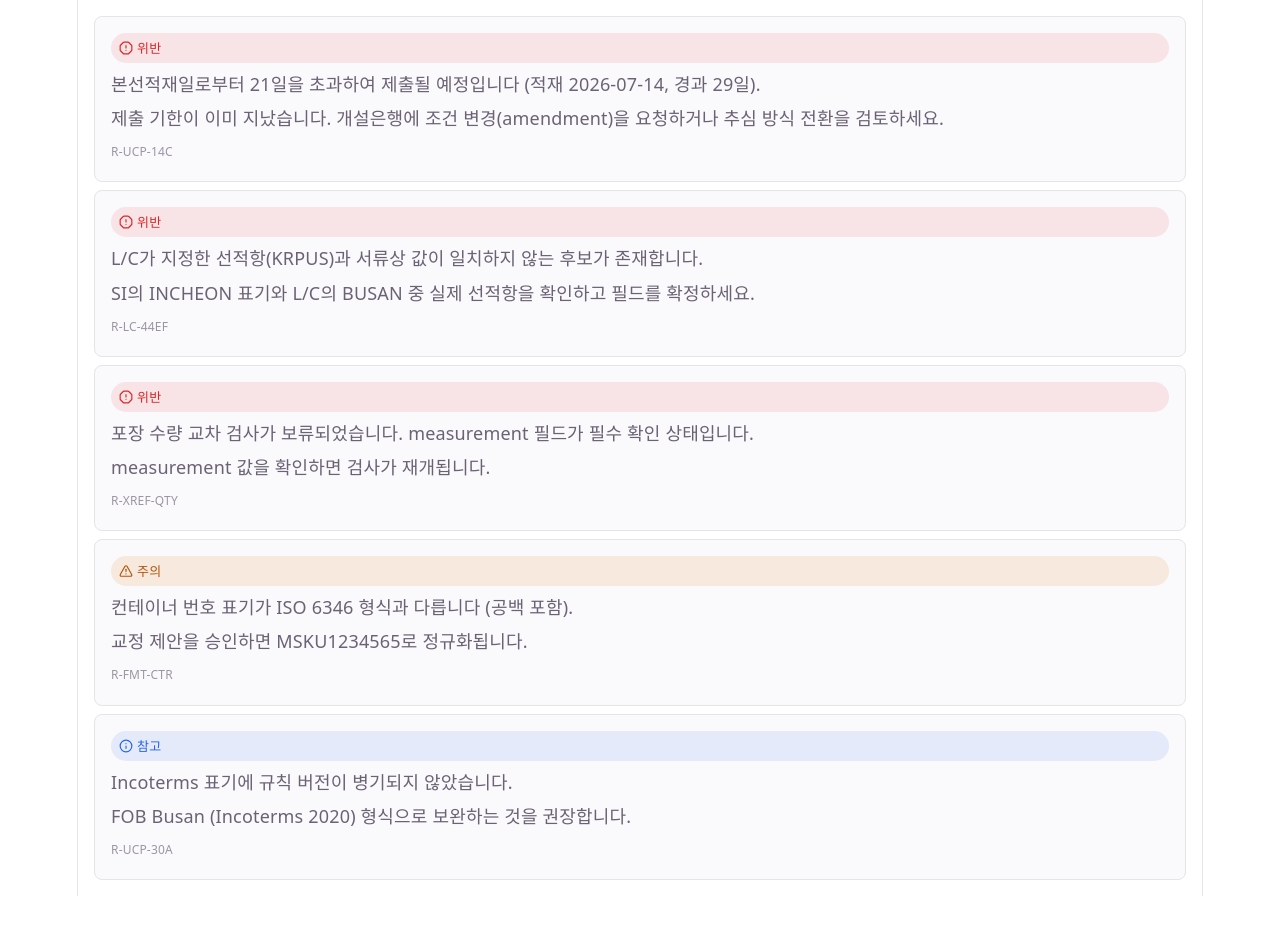
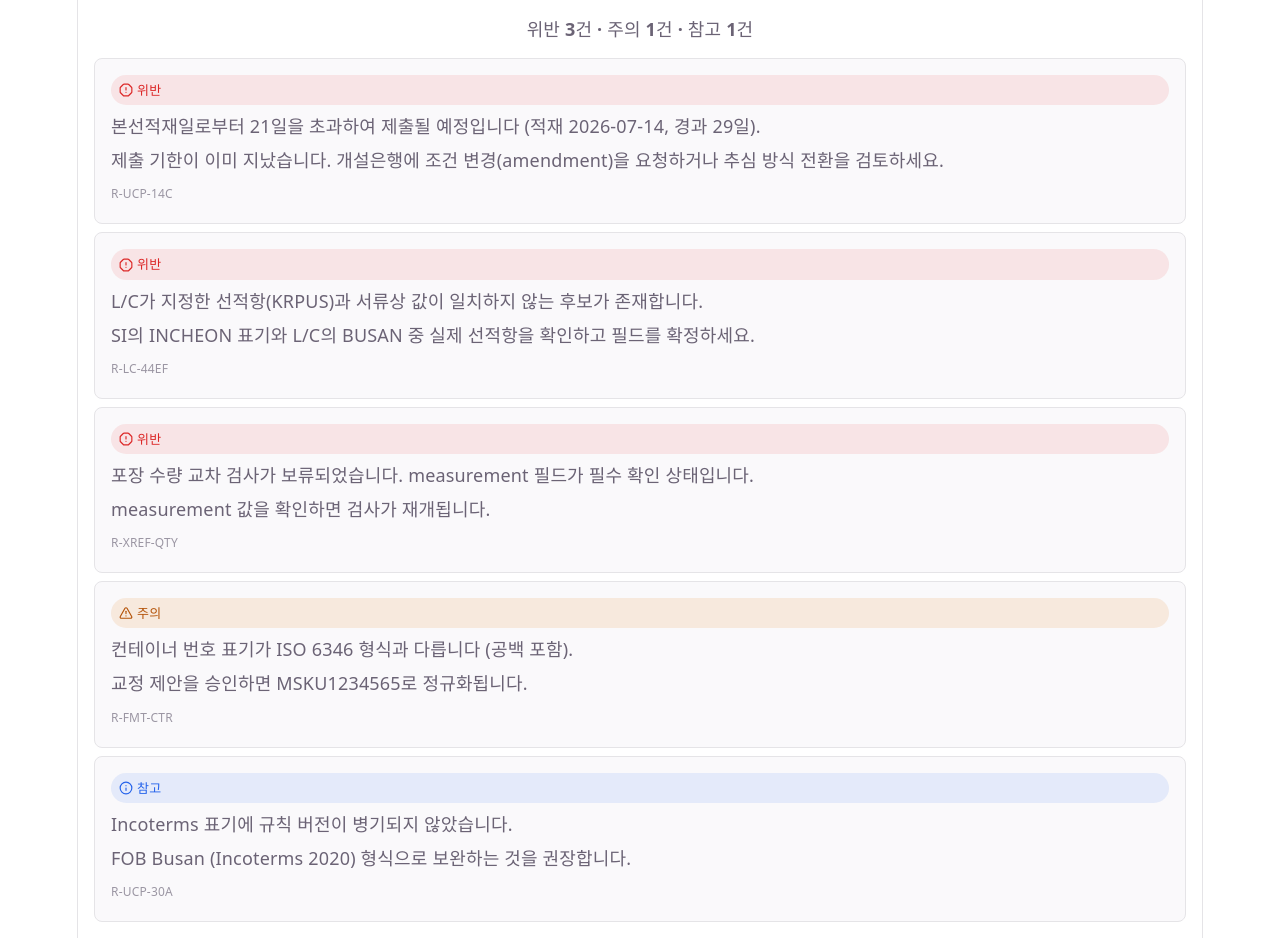
Before and after one commit to Khyojae/B-L-copilot, a React (Vite) app in the folder frontend/: page /shipments/1/verdicts in a window 1280 px wide. Before the commit the page ends 896 px from the top, so only its background shows below. Built offline with nearby package versions, Linux system fonts and the light colour scheme.

Commit message:
Add verdict count summary to S4Verdicts

```diff
--- /dev/null
+++ b/frontend/src/pages/S4Verdicts/VerdictSummary.tsx
@@ -0,0 +1,26 @@
+import type { Severity, Verdict } from '../../types/domain';
+import { SEVERITY } from '../../constants/domain';
+
+interface VerdictSummaryProps {
+  verdicts: Verdict[];
+}
+
+/** 심각도 순서(위반 → 주의 → 참고)대로 건수를 센 문자열을 만듦. 0건이어도 표시함 */
+function toSummaryText(verdicts: Verdict[]): string {
+  const severities = (Object.keys(SEVERITY) as Severity[]).sort(
+    (a, b) => SEVERITY[a].order - SEVERITY[b].order,
+  );
+
+  return severities
+    .map((severity) => {
+      const count = verdicts.filter((v) => v.severity === severity).length;
+      return `${SEVERITY[severity].label} ${count}건`;
+    })
+    .join(' · ');
+}
+
+export function VerdictSummary({ verdicts }: VerdictSummaryProps) {
+  return (
+    <p style={{ margin: '0 0 8px', fontWeight: 600 }}>{toSummaryText(verdicts)}</p>
+  );
+}
--- a/frontend/src/pages/S4Verdicts/index.tsx
+++ b/frontend/src/pages/S4Verdicts/index.tsx
@@ -1,10 +1,12 @@
 import { VerdictCard } from './VerdictCard';
+import { VerdictSummary } from './VerdictSummary';
 import { mockVerdicts } from '../../mocks/shipment.fixture';
 import { bySeverity } from '../../constants/domain';
 
 export function S4Verdicts() {
   return (
     <div style={{ display: 'flex', flexDirection: 'column', gap: 8, padding: 16 }}>
+      <VerdictSummary verdicts={mockVerdicts} />
       {[...mockVerdicts].sort(bySeverity).map((verdict) => (
         <VerdictCard key={verdict.verdict_id} verdict={verdict} />
       ))}
```
